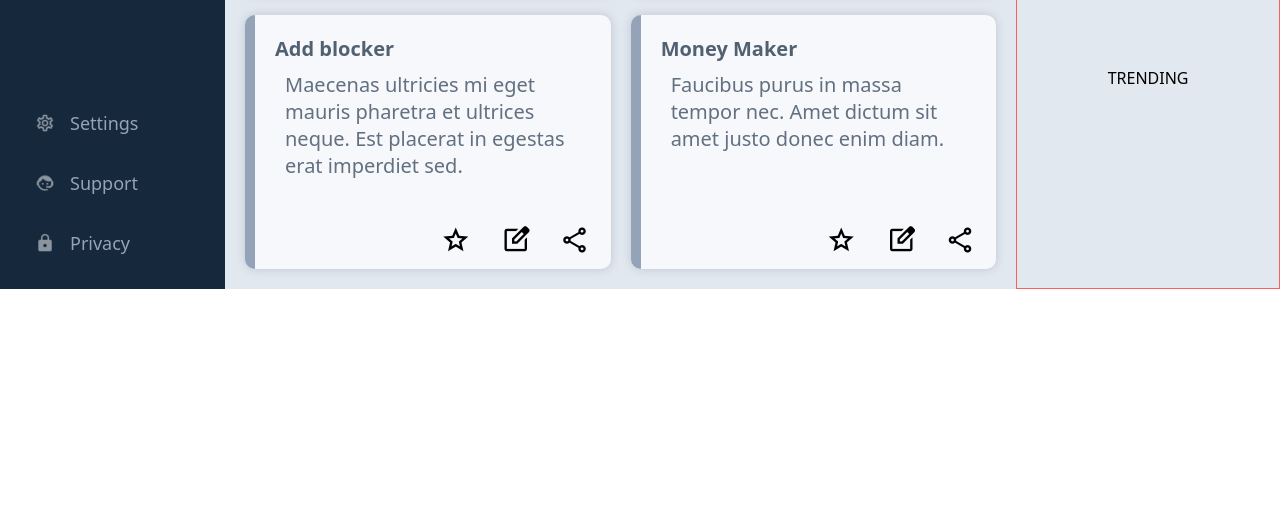
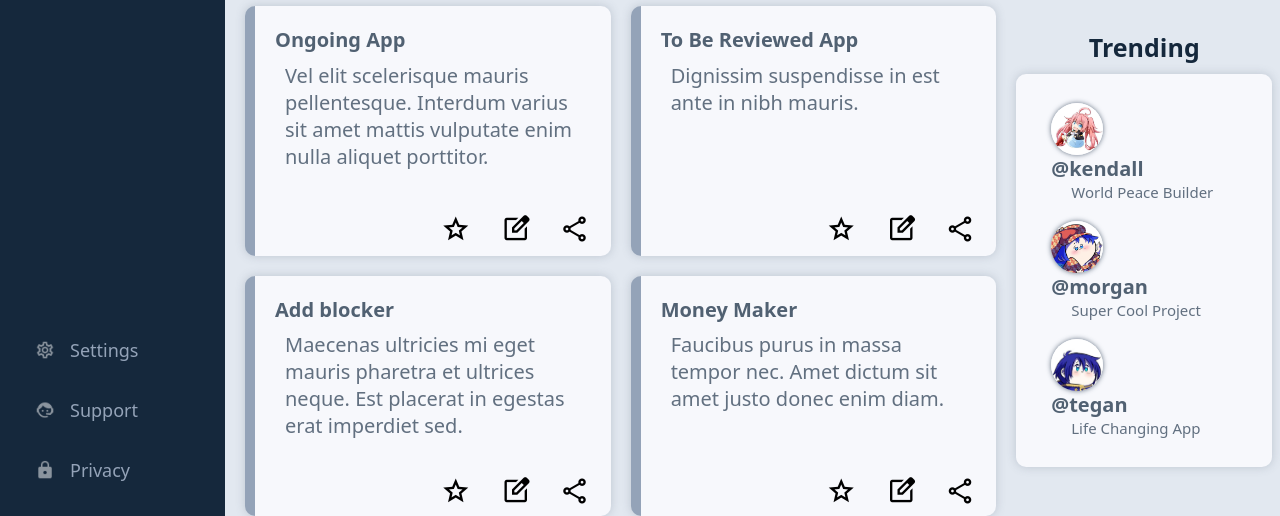
Before and after one commit to kierhb/top-admin-dashboard, a plain HTML site: page index.html in a window 1280 px wide. Shown: the part 736-1252 px from the top of the page. Before the commit the page ends 1025 px from the top, so only its background shows below. Drawn offline with nearby package versions, Linux system fonts and the light colour scheme.

Commit message:
Finish trending

```diff
--- a/grid.css
+++ b/grid.css
@@ -30,7 +30,7 @@
     display: grid;
     gap: 20px;
     padding: 20px;
-    grid-template-columns: repeat(auto-fit, minmax(350px, 1fr));
+    grid-template-columns: repeat(auto-fit, minmax(250px, 1fr));
     grid-template-rows: repeat(auto-fit, minmax(250px, 0.5fr));
 }
 
--- a/index.html
+++ b/index.html
@@ -24,7 +24,7 @@
                         <button id="other-btn">
                             <span class="material-symbols-outlined">notifications_active</span>
                         </button>
-                        <img src="https://images.goodsmile.info/cgm/images/product/20190116/7984/57381/large/fa9f18e2944259a04f34c61c2129495d.jpg" alt="User Image" id="other-btn">
+                        <img src="/images/profile-pic_1.png" alt="User Image" id="other-btn">
                     </div>
                 </div>
                 <div class="sec-toolbar">
@@ -40,7 +40,7 @@
             </div>
             <div class="menu">
                 <div class="user-el">
-                    <img src="https://images.goodsmile.info/cgm/images/product/20190116/7984/57381/large/fa9f18e2944259a04f34c61c2129495d.jpg" alt="User Image" id="user--img">
+                    <img src="/images/profile-pic_1.png" alt="User Image" id="user--img">
                     <h1 id="user--name">Rimuru Tempest</h1>
                 </div>
                 <div class="sidebar-nav">
@@ -133,6 +133,28 @@
                         </div>
                     </div>
                     <div class="project-card">
+                        <h4 id="project--title">Ongoing App</h4>
+                        <p id="project--description">
+                            Vel elit scelerisque mauris pellentesque. Interdum varius sit amet mattis vulputate enim nulla aliquet porttitor.
+                        </p>
+                        <div id="project--toolbar">
+                            <div><span class="material-symbols-outlined" style="font-size:30px">grade</span></div>
+                            <div><span class="material-symbols-outlined" style="font-size:30px">edit_square</span></div>
+                            <div><span class="material-symbols-outlined" style="font-size:30px">share</span></i></div>
+                        </div>
+                    </div>
+                    <div class="project-card">
+                        <h4 id="project--title">To Be Reviewed App</h4>
+                        <p id="project--description">
+                            Dignissim suspendisse in est ante in nibh mauris.
+                        </p>
+                        <div id="project--toolbar">
+                            <div><span class="material-symbols-outlined" style="font-size:30px">grade</span></div>
+                            <div><span class="material-symbols-outlined" style="font-size:30px">edit_square</span></div>
+                            <div><span class="material-symbols-outlined" style="font-size:30px">share</span></i></div>
+                        </div>
+                    </div>
+                    <div class="project-card">
                         <h4 id="project--title">Add blocker</h4>
                         <p id="project--description">
                             Maecenas ultricies mi eget mauris pharetra et ultrices neque. Est placerat in egestas erat imperdiet sed.
@@ -181,7 +203,33 @@
                         </div>
                     </div>
                 </div>
-                <div class="trending">TRENDING</div>
+                <div class="trending">
+                    <h3 class="trending-title">Trending</h3>
+                    <div class="trending-container">
+                        <div class="trending-content">
+                            <img id="trending--img" src="./images/profile-pic_4.jpg" alt="User Image">
+                            <div class="trending--user">
+                                <h5 id="trending---title">@kendall</h5>
+                                <p id="trending---description">World Peace Builder</p>
+                            </div>
+                        </div>
+                        <div class="trending-content">
+                            <img id="trending--img" src="./images/profile-pic_3.jpg" alt="User Image">
+                            <div class="trending--user">
+                                <h5 id="trending---title">@morgan</h5>
+                                <p id="trending---description">Super Cool Project</p>
+                            </div>
+                        </div>
+                        <div class="trending-content">
+                            <img id="trending--img" src="./images/profile-pic_2.jpg" alt="User Image">
+                            <div class="trending--user">
+                                <h5 id="trending---title">@tegan</h5>
+                                <p id="trending---description">Life Changing App</p>
+                            </div>
+                        </div>
+
+                    </div>
+                </div>
             </div>
         </div>
     </body>
--- a/styles.css
+++ b/styles.css
@@ -30,16 +30,6 @@ html, body {
 
 .content {
     background-color: var(--content-background-color);
-}
-
-
-
-.announcements {
-    border: solid 1px #5c6cff;
-}
-
-.trending {
-    border: solid 1px #ff5c5c;
 }
 
 /* H E A D E R */
@@ -331,7 +321,7 @@ html, body {
 
 /* A N N O U N C E M E N T S */
 .anncmts {
-    padding: 15px 10px 0  0;
+    padding: 0px 15px 0px  0;
     display: flex;
     flex-flow: column wrap;
     height: auto;
@@ -350,10 +340,7 @@ html, body {
     padding: 25px;
     border-radius: 10px;
     box-shadow: rgb(81 97 114 / 25%) 0px 0px 10px;
-}
-
-.anncmts:hover {
-    transform: scale(1.03);
+    width: 100%;
 }
 
 #anncmts--title {
@@ -363,8 +350,13 @@ html, body {
     margin: 0;
 }
 
-.anncmts-content:hover {
+.anncmts-content:hover, .trending-content:hover {
     transform: scale(1.03);
+    cursor: pointer;
+}
+
+.anncmts-content:active, .trending-content:active {
+    transform: scale(0.98);
 }
 
 #anncmts--description {
@@ -372,3 +364,66 @@ html, body {
     font-size: 12.5px;
     color: rgba(81, 97, 114, 0.9);
 }
+
+/* T R E N D I N G */
+.trending {
+    width: 20vw;
+    display: flex;
+    flex-flow: column wrap;
+    height: auto;
+}
+
+.trending-title {
+    width: 100%;
+    justify-content: center;
+    margin: 0 0 10px;
+    font-size: 25px;
+    display: flex;
+    align-items: center;
+    color: #15283c;
+}
+
+.trending-container {
+    width: 100%;
+    background-color: var(--header-background-color);
+    padding: 20px 35px;
+    border-radius: 10px;
+    box-shadow: rgb(81 97 114 / 25%) 0px 0px 10px;
+    display: flex;
+    flex-flow: column wrap;
+    justify-content: flex-end;
+}
+
+.trending-content {
+    display: flex;
+    flex-flow: row wrap;
+    align-items: center;
+    margin: 5% 0px ;
+}
+
+#trending--img {
+    height: 52px;
+    width: 52px;
+    border-radius: 26px;
+    box-shadow: 0px 0px 5px rgba(81, 97, 114, 0.9);
+    margin: 0 20px 0 0;
+}
+
+.trending--user {
+    display: flex;
+    flex-flow: column wrap;
+    justify-content: space-around;
+}
+
+#trending---title {
+    height: 10%;
+    font-size: 20px;
+    color: rgba(81, 97, 114, 1);
+    margin: 0;
+}
+
+#trending---description {
+    margin: 0px 20px 0px;
+    font-size: 15px;
+    color: rgba(81, 97, 114, 0.9);
+}
```
Also changed, not shown: images/bell.png (deleted), images/delete.png (deleted), images/dog.svg (deleted), images/profile-pic_1.png (added), images/profile-pic_2.jpg (added), images/profile-pic_3.jpg (added), images/profile-pic_4.jpg (added), images/save.png (deleted), images/search.svg (deleted), images/share.png (deleted).
